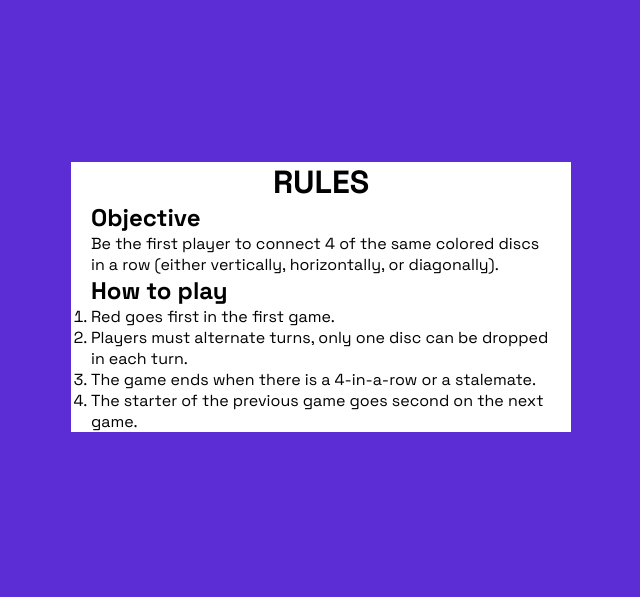
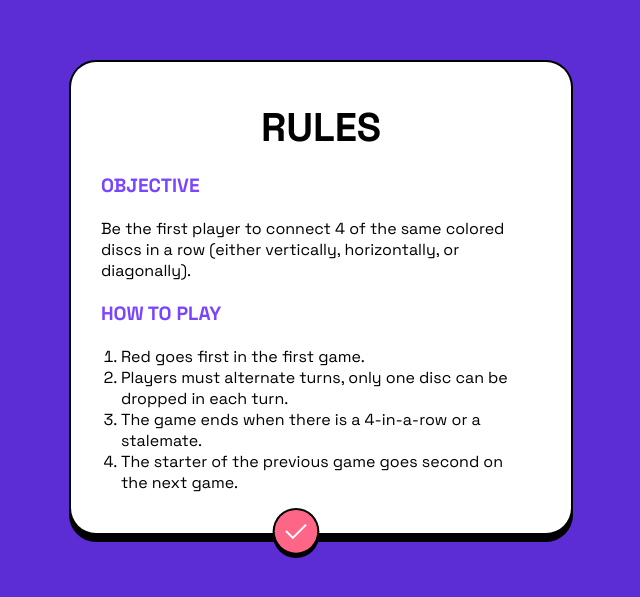
Before and after one commit to nickonyi/Connect-four-game, a website built with webpack: page src/index.html in a window 1280 px wide. Shown: the part 103-700 px from the top of the page, without its empty margins (319-959 px from the left). Built offline with nearby package versions, Linux system fonts and the light colour scheme.

Commit message:
feat: enhance game rules section with improved layout and styles; add close icon for better user experience

```diff
--- a/src/index.html
+++ b/src/index.html
@@ -38,6 +38,7 @@
     <!-- Main menu end -->
 
     <!-- Rules start -->
+    <section class="rules-section">
       <div class="game-rules-tab">
         <h1 class="rules-title">Rules</h1>
         <div class="rules-text-container">
@@ -49,12 +50,12 @@
         </div>
         <div class="how-to-play-container">
           <h2 class="rules-text-header">How to play</h2>
-        <div class="rules-text-container">
+          <div class="how-to-play-text-container">
             <ol>
               <li>Red goes first in the first game.</li>
               <li>
-              Players must alternate turns, only one disc can be dropped in each
-              turn.
+                Players must alternate turns, only one disc can be dropped in
+                each turn.
               </li>
               <li>The game ends when there is a 4-in-a-row or a stalemate.</li>
               <li>
@@ -64,6 +65,15 @@
           </div>
         </div>
       </div>
+      <!---Icon check-->
+      <div class="close-rules-btn">
+        <img
+          class="icon-check"
+          src="./assets/images/icon-check.svg"
+          alt="icon check"
+        />
+      </div>
+    </section>
 
     <!-- Rules end -->
 
--- a/src/styles/style.css
+++ b/src/styles/style.css
@@ -72,11 +72,39 @@ body {
 /** Games rules css**/
 .game-rules-tab {
   background-color: white;
-  padding-inline: 20px;
+  padding-inline: 30px;
+  padding-block: 40px;
   width: 500px;
+  border-radius: 25px;
+  box-shadow: 0 0 0 2px black, 0 7px 0 2px black;
 }
 
 .rules-title {
   text-align: center;
   text-transform: uppercase;
+  margin-bottom: 20px;
+  font-size: 2.5rem;
 }
+.rules-text-header {
+  margin-block: 20px;
+  text-transform: uppercase;
+  font-size: 1.2rem;
+  color: #7945ff;
+}
+
+.how-to-play-text-container {
+  margin-inline: 20px;
+}
+.rules-section {
+  position: relative;
+}
+.close-rules-btn {
+  position: absolute;
+  bottom: -30px;
+  right: 50%;
+}
+
+.icon-check {
+  height: 50px;
+  width: 50px;
+}
```
Lines whose indentation alone changed are shown as unchanged.
